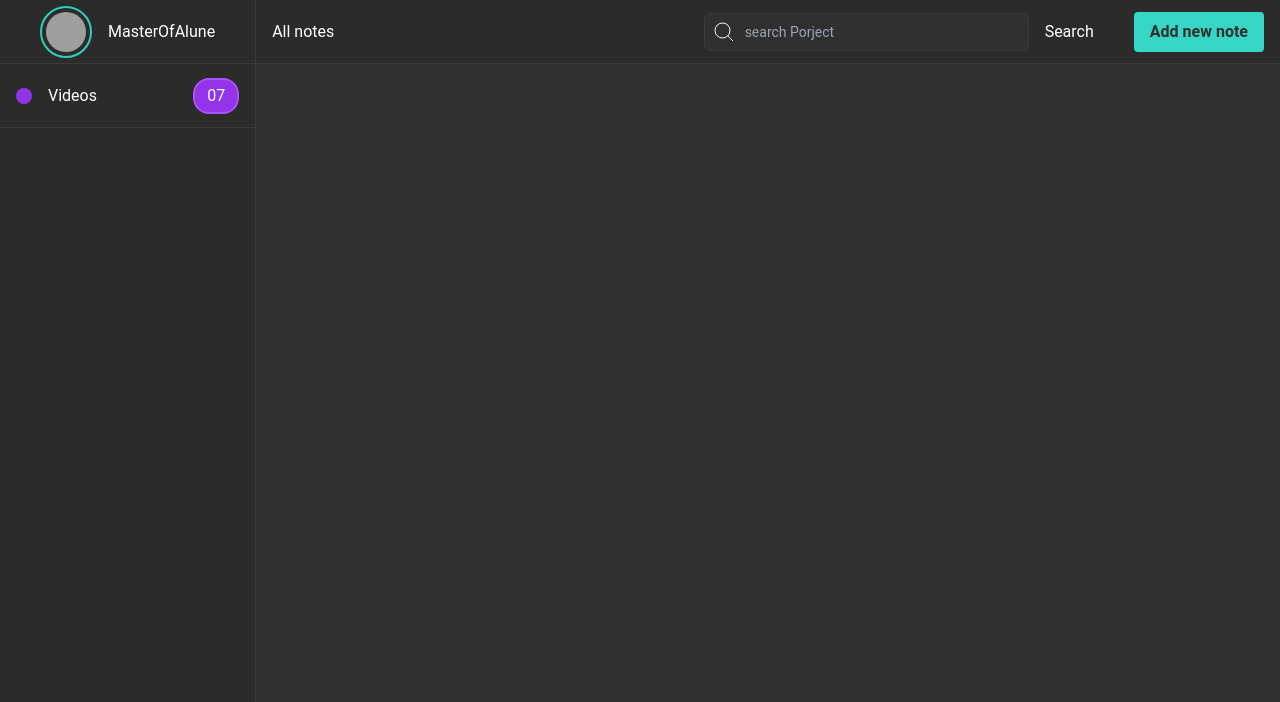
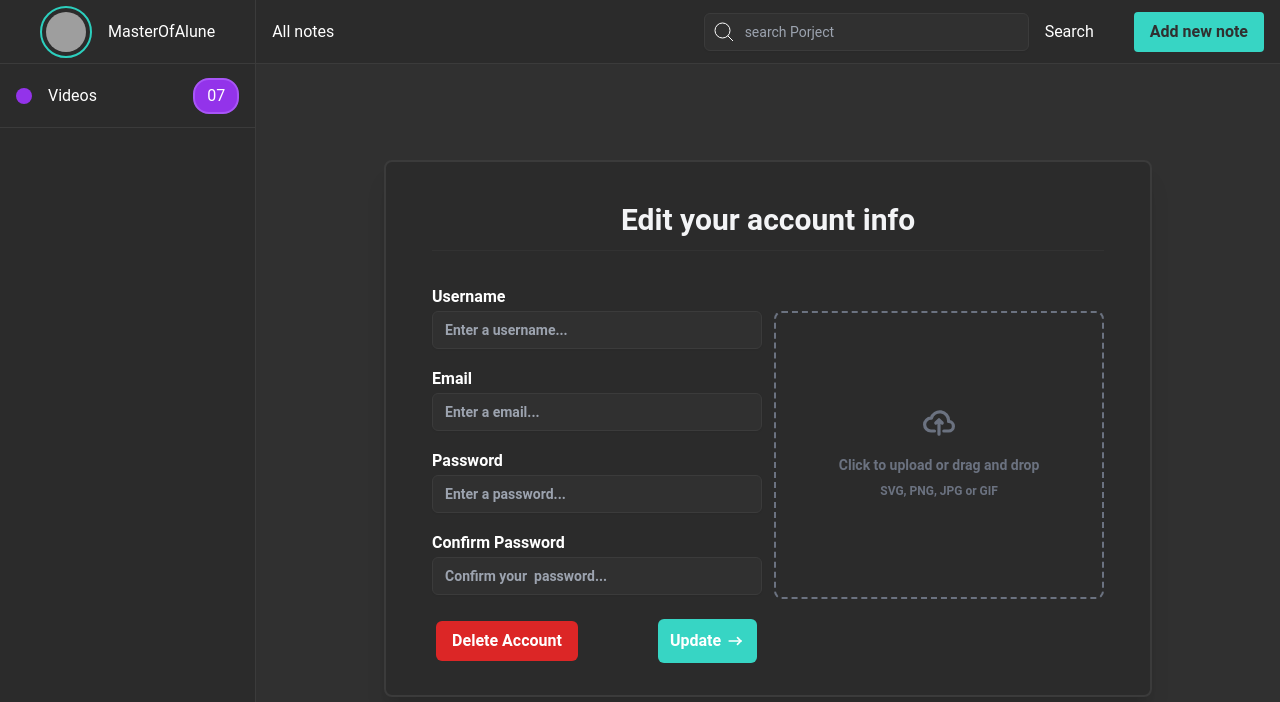
Before and after one commit to Hack-Weekly/sticky-toads, a Nuxt app: page /account/edit in a window 1280 px wide. Shown: the top 702 px of the page. Built offline with nearby package versions, Linux system fonts and the light colour scheme; grey boxes are pictures that could not be loaded.

Commit message:
Account update ui

```diff
--- /dev/null
+++ b/components/Button/Danger.vue
@@ -0,0 +1,17 @@
+<template>
+    <button :type="type" class="flex items-center justify-center px-4 py-2 text-base font-semibold rounded-md text-white bg-red-600 hover:bg-red-700 transition duration-150">
+        {{ text }}
+    </button>
+</template>
+<script setup lang="ts">
+    const props = defineProps({
+        text: {
+            type: String,
+            required: true
+        },
+        type: {
+            type: String,
+            required: true
+        },
+    })
+</script>
--- /dev/null
+++ b/components/Modal/DeleteAccount.vue
@@ -0,0 +1,56 @@
+<template>
+    <div :class="props.state ? 'fixed inset-0 z-10' : 'hidden'" aria-labelledby="modal-title" role="dialog" aria-modal="true">
+        <div class="fixed inset-0 bg-gray-500 bg-opacity-75 transition-opacity"></div>
+        <div class="fixed inset-0 z-10 overflow-y-auto">
+            <div class="flex min-h-full items-end justify-center p-4 text-center sm:items-center sm:p-0">
+                <div class="relative transform overflow-hidden rounded-lg bg-white text-left shadow-xl transition-all sm:my-8 sm:w-full sm:max-w-lg">
+                    <div class="bg-white px-4 pb-4 pt-5 sm:p-6 sm:pb-4">
+                        <div class="sm:flex sm:items-start">
+                            <div class="mx-auto flex h-12 w-12 flex-shrink-0 items-center justify-center rounded-full bg-red-100 sm:mx-0 sm:h-10 sm:w-10">
+                                <svg class="h-6 w-6 text-red-600" fill="none" viewBox="0 0 24 24" stroke-width="1.5" stroke="currentColor" aria-hidden="true">
+                                    <path
+                                        stroke-linecap="round"
+                                        stroke-linejoin="round"
+                                        d="M12 9v3.75m-9.303 3.376c-.866 1.5.217 3.374 1.948 3.374h14.71c1.73 0 2.813-1.874 1.948-3.374L13.949 3.378c-.866-1.5-3.032-1.5-3.898 0L2.697 16.126zM12 15.75h.007v.008H12v-.008z"
+                                    />
+                                </svg>
+                            </div>
+                            <div class="mt-3 text-center sm:ml-4 sm:mt-0 sm:text-left">
+                                <h3 class="text-base font-semibold leading-6 text-gray-900" id="modal-title">Deactivate account</h3>
+                                <div class="mt-2">
+                                    <p class="text-sm text-gray-500">Are you sure you want to deactivate your account? All of your data will be permanently removed. This action cannot be undone.</p>
+                                </div>
+                            </div>
+                        </div>
+                    </div>
+                    <div class="bg-gray-50 px-4 py-3 sm:flex sm:flex-row-reverse sm:px-6">
+                        <button @click="" type="button" class="inline-flex w-full justify-center rounded-md bg-red-600 px-3 py-2 text-sm font-semibold text-white shadow-sm hover:bg-red-500 sm:ml-3 sm:w-auto">Deactivate</button>
+                        <button
+                            @click="updateState"
+                            type="button"
+                            class="mt-3 inline-flex w-full justify-center rounded-md bg-white px-3 py-2 text-sm font-semibold text-gray-900 shadow-sm ring-1 ring-inset ring-gray-300 hover:bg-gray-50 sm:mt-0 sm:w-auto"
+                        >
+                            Cancel
+                        </button>
+                    </div>
+                </div>
+            </div>
+        </div>
+    </div>
+</template>
+<script setup lang="ts">
+import { ref, watch } from 'vue'
+    const props = defineProps({
+        state: {
+            type: Boolean,
+            required: true
+        },
+    })
+    const emit = defineEmits(['change-state']);
+
+
+
+    const updateState = () => {
+        emit('change-state')
+    }
+</script>
--- /dev/null
+++ b/pages/account/edit.vue
@@ -0,0 +1,107 @@
+<template>
+    <section class="py-24 lg:pb-32 md:overflow-hidden h-screen">
+        <div class="container px-4 mx-auto space-y-3">
+            <div class="relative bg-gray-800 px-6 pt-10 pb-8 shadow-xl border-2 border-gray-700 sm:mx-auto sm:max-w-3xl sm:rounded-lg sm:px-10">
+                <div class="mx-auto max-w-2xl">
+                    <div class="divide-y divide-gray-700/50">
+                        <h1 class="text-3xl font-bold text-center text-gray-100 pb-3">Edit your account info</h1>
+                        <div class="pt-8 text-base font-semibold leading-7">
+                            <form @submit.prevent="onSubmit">
+                                <div class="flex flex-row gap-x-3">
+                                    <div class="space-y-4 text-white w-1/2">
+                                        <div>
+                                            <label for="username" class="">Username</label>
+                                            <FormDefaultInput id="username" type="text" name="username" placeholder="Enter a username..." />
+                                        </div>
+                                        <div>
+                                            <label for="email" class="">Email</label>
+                                            <FormDefaultInput id="email" type="email" name="email" placeholder="Enter a email..." />
+
+                                        </div>
+                                        <div>
+                                            <label for="password" class="">Password</label>
+                                            <FormDefaultInput id="password" type="password" name="password" placeholder="Enter a password..." />
+                                        </div>
+                                        <div>
+                                            <label for="confirm_password" class="">Confirm Password</label>
+                                            <FormDefaultInput id="confirm_password" type="password" name="passwordConfirm" placeholder="Confirm your  password..." />
+                                        </div>
+                                    </div>
+                                    <template v-if="picture">
+                                        <img :src="picture" class="w-auto h-72 bg-cover mt-7"/>
+                                    </template>
+                                    <template v-else>
+                                        <div class="flex items-center justify-center w-1/2">
+                                            <label for="dropzone-file" class="flex flex-col items-center justify-center w-full h-72 mt-7 border-2 border-gray-500 border-dashed rounded-lg cursor-pointer hover:bg-primary transition duration-150">
+                                                <div class="flex flex-col items-center justify-center pt-5 pb-6">
+                                                    <svg class="w-8 h-8 mb-4 text-gray-500" aria-hidden="true" xmlns="http://www.w3.org/2000/svg" fill="none" viewBox="0 0 20 16">
+                                                        <path stroke="currentColor" stroke-linecap="round" stroke-linejoin="round" stroke-width="2" d="M13 13h3a3 3 0 0 0 0-6h-.025A5.56 5.56 0 0 0 16 6.5 5.5 5.5 0 0 0 5.207 5.021C5.137 5.017 5.071 5 5 5a4 4 0 0 0 0 8h2.167M10 15V6m0 0L8 8m2-2 2 2"/>
+                                                    </svg>
+                                                    <p class="mb-2 text-sm text-gray-500"><span class="font-semibold">Click to upload</span> or drag and drop</p>
+                                                    <p class="text-xs text-gray-500">SVG, PNG, JPG or GIF</p>
+                                                </div>
+                                                <input @change="onFileChange" accept="image/*" id="dropzone-file" type="file" class="hidden" />
+                                            </label>
+                                        </div>
+                                    </template>
+
+                                </div>
+                                <div class="flex flex-col md:flex-row items-center pt-5 gap-3 lg:gap-20 lg:ml-1">
+                                    <button @click="state = !state" type="button" class="flex items-center justify-center px-4 py-2 text-base font-semibold rounded-md text-white bg-red-600 hover:bg-red-700 transition duration-150">
+                                        Delete Account
+                                    </button>
+                                    <ButtonPrimaryWithArrow type="submit" text="Update" />
+                                </div>
+                            </form>
+                        </div>
+                    </div>
+                </div>
+            </div>
+        </div>
+    </section>
+    <ModalDeleteAccount :state="state" @change-state="state = !state" />
+</template>
+<script setup lang="ts">
+import { ref, computed } from 'vue';
+import { useForm } from 'vee-validate';
+import userSignUp from '../../types/interfaces/userSignUp';
+import * as yup from 'yup';
+
+const state = ref<Boolean>(false);
+
+const schema = yup.object({
+  username: yup.string().required('Username is required'),
+  email: yup.string().required('Email is required').email('Invalid email format'),
+  password: yup.string().min(6)
+  .matches(/[A-Z]/, 'Password must contain at least one uppercase letter')
+  .matches(/[a-z]/, 'Password must contain at least one lowercase letter')
+  .matches(/[0-9]/, 'Password must contain at least one number'),
+  passwordConfirm: yup.string().min(6).oneOf([yup.ref('password')], 'Passwords must match'),
+});
+
+const { handleSubmit } = useForm<userSignUp>({
+  validationSchema: schema
+});
+
+const picture = ref(null);
+
+function onFileChange(event) {
+    const file = event.target.files[0];
+    if (file) {
+        const reader = new FileReader();
+        reader.onload = () => {
+            const result = reader.result;
+            if (result) {
+                picture.value = result;
+            }
+            reader.readAsDataURL(file);
+        }
+    }
+}
+
+const onSubmit = handleSubmit((values) => {
+  alert(JSON.stringify(values, null, 2));
+
+  /* Bionic make your API call here */
+});
+</script>
```
